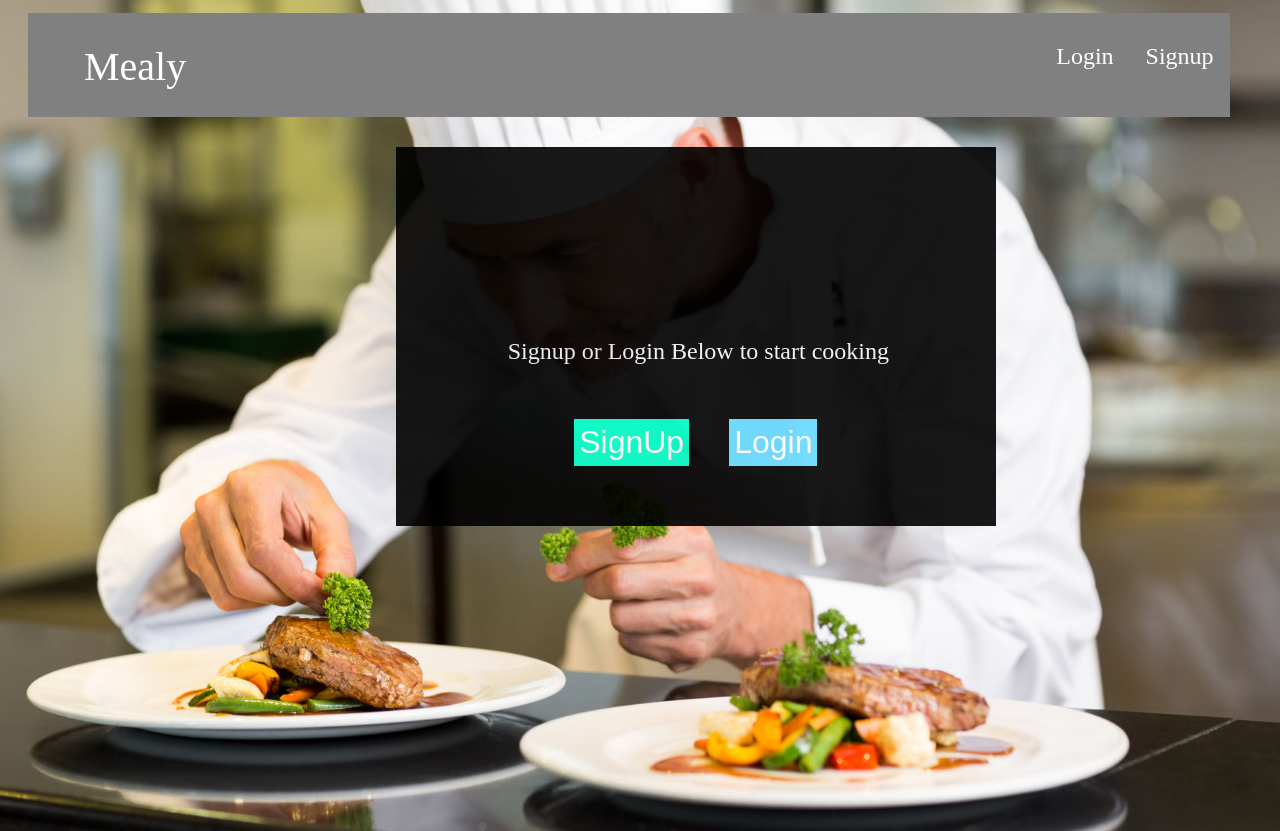
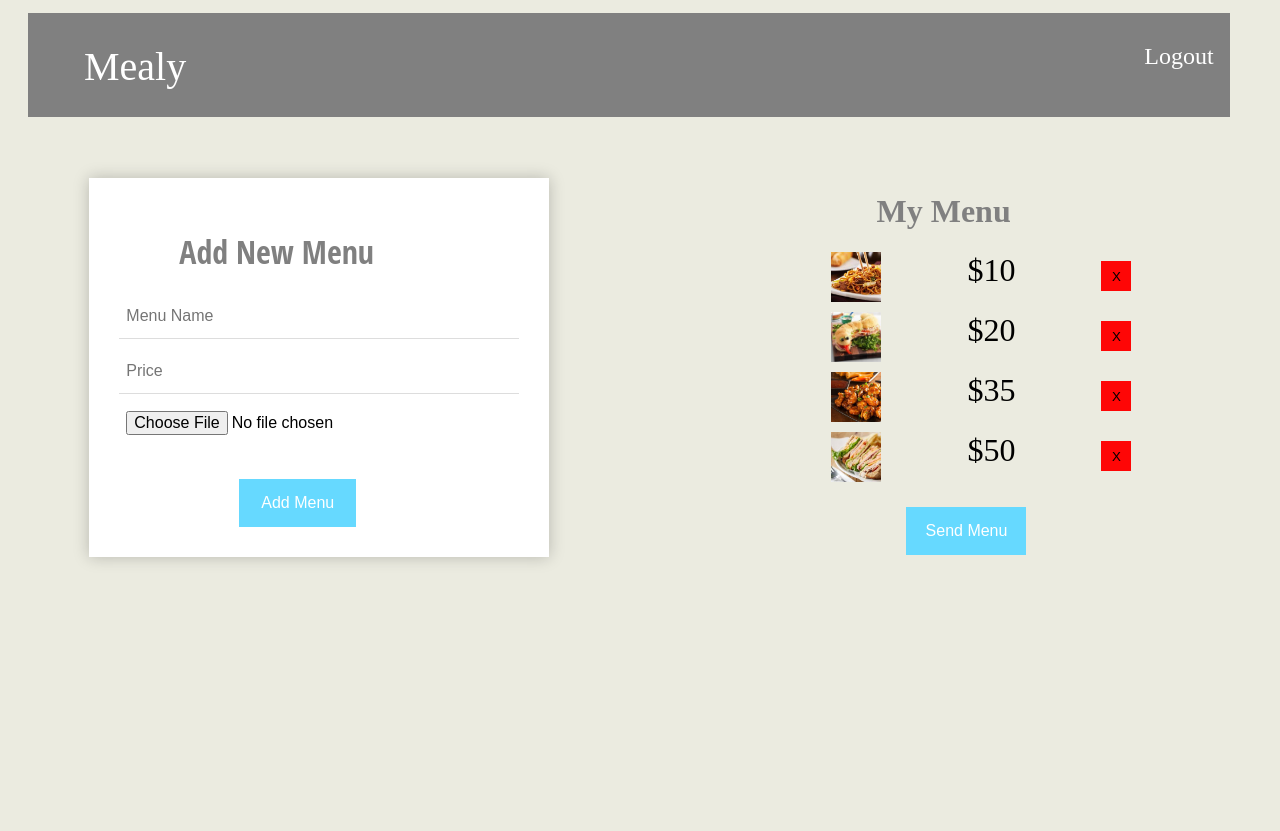
Before and after one commit to cwizard2011/book-a-meal, a plain HTML site: page UI/pages/admin/adminDashboard.html in a window 1280 px wide. Drawn offline with Linux system fonts and the light colour scheme; a web font is replaced by a local one.

Commit message:
FEATURES dashboard to add, edit and delete menu [Finishes #156800275]

```diff
--- /dev/null
+++ b/UI/css/admin/dashboard.css
@@ -0,0 +1,114 @@
+.dashboard-background {
+    background: #ebebe0;
+}
+.menu-div {
+    display: flex;
+    justify-content: space-between;
+}
+.menu-div > div> h1 {
+    color: grey;
+    margin-left:15%;
+}
+#menu-form {
+    margin-left: 5%;
+    margin-top: 5%;
+}
+#add-btn {
+    background: #66d9ff;
+    font-size: 16px;
+    border: none;
+    color: white;
+    margin-left: 30%;
+    margin-top: 5%;
+    padding: 15px 22px;
+}
+#send-btn {
+    background: #66d9ff;
+    font-size: 16px;
+    border: none;
+    color: white;
+    padding: 15px 10px;
+    margin-left: 25%;
+    margin-top: 5%;
+    width: 120px
+}
+.menu-display{
+    display: flex;
+    flex-direction: column;
+    margin-right: 10%;
+    margin-top: 5%
+}
+.menu-display> h1{
+    margin-left: 20%;
+    margin-top: 5%
+}
+.item {
+    display: flex;
+    justify-content: space-between;
+    width: 300px;
+    font-size: 2em;
+    padding-bottom: 10px
+}
+.menu-link {
+    color: blue;
+}
+.menu1 {
+    background: url('../../images/menu1.jpeg');
+    width: 50px;
+    height:50px;
+    background-size: cover
+}
+.menu2 {
+    background: url('../../images/menu2.jpeg');
+    width: 50px;
+    height:50px;
+    background-size: cover
+}
+.menu3 {
+    background: url('../../images/menu3.jpeg');
+    width: 50px;
+    height:50px;
+    background-size: cover
+}
+.menu4 {
+    background: url('../../images/menu4.jpeg');
+    width: 50px;
+    height:50px;
+    background-size: cover
+}
+.del-btn {
+    background: rgba(255, 0, 0, 0.973);
+    width: 30px;
+    height: 30px;
+    border: none;
+}
+@media only screen and (max-width: 768px) {
+    .menu-div {
+        display: flex;
+        flex-direction: column;
+        justify-content: space-between;
+    }
+    .menu-div > div> h1 {
+        font-size: 1.5em;
+        margin-left:5%;
+    }
+    #menu-form {
+        margin-left:10%;
+        margin-top: 5%;
+    }
+    #add-btn {
+        margin-left: 15%;
+    }
+    .menu-display{
+        display: flex;
+        flex-direction: column;
+        justify-content: center;
+    }
+    .item {
+        display: flex;
+        justify-content: space-around;
+        width: 300px;
+        font-size: 1.5em;
+        padding-bottom: 10px
+    }
+}
--- a/UI/css/form.css
+++ b/UI/css/form.css
@@ -10,6 +10,7 @@
 
 }
 .form-style-8 input[type="text"],
+.form-style-8 input[type="file"],
 .form-style-8 input[type="date"],
 .form-style-8 input[type="datetime"],
 .form-style-8 input[type="email"],
@@ -57,6 +58,11 @@
     margin-left: 30%;
     margin-top: 15px;
 }
+.form-style-8 input[type="file"]{
+    font: 16px Arial, Helvetica, sans-serif;
+    height: 45px;
+    border: none;
+}
 .form-style-8 input[type="button"]:hover,
 .form-style-8 input[type="submit"]:hover {
     background:linear-gradient(to bottom, #34CACA 5%, #30C9C9 100%);
@@ -82,6 +88,11 @@
     }
     .form-style-8 input[type="submit"]{
         font-size: 0.7em;
-        padding: 10px 11px;
+        padding: 10px px;
+    }
+    .form-style-8 input[type="file"]{
+        font: 12px Arial, Helvetica, sans-serif;
+        height: 40px;
+        border: none;
     }
 }
--- a/UI/pages/admin/adminDashboard.html
+++ b/UI/pages/admin/adminDashboard.html
@@ -1,42 +1,62 @@
 <!DOCTYPE html>
 <html>
 <head>
+<meta charset="UTF-8">
 <meta name="viewport" content="width=device-width, initial-scale=1.0">
 <link rel="stylesheet" href="https://fonts.googleapis.com/css?family=Shrikhand&effect=emboss">
 <link rel="stylesheet" href="https://fonts.googleapis.com/css?family=Lobster&effect=3d|3d-float|anaglyph">
-<link rel="stylesheet" type="text/css" href="../../css/admin/admin.css">
+<link rel="stylesheet" type="text/css" href="../../css/admin/dashboard.css">
 <link rel="stylesheet" type="text/css" href="../../css/style.css">
+<link rel="stylesheet" type="text/css" href="../../css/form.css">
 
-<title>Admin Panel</title>
+<title>Caterer Dashboard</title>
 <link rel="icon" type="image/png" href="../../images/icon.png" />
 </head>
-<body class="admin-background">
+<body class="dashboard-background">
 <div class= "container">
     <div class="banner">
         <ul class="nav-bar">
-            <li class="home font-effect-emboss"><a href="../../index.html">Mealy</a></li>
+            <li class="home font-effect-emboss"><a href="#">Mealy</a></li>
             <nav class="nav-right">
-                <li><a href="adminlogin.html">Login</a></li>
-                <li><a href="adminsignup.html">Signup</a></li>
+                <li><a href="admin.html">Logout</a></li>
             </nav>
         </ul>
     </div>
-    <div class="card">
-        <header class="header">
-            <h1 class="font-effect-3d">Welcome to the Caterer Panel</h1>
-        </header>
-        <section class="sections">
-            <h1 class="font-effect-3d">Prepare a Menu</h1>
-            <p>Signup or Login Below to start cooking</p>
-        </section>
-        <div class="access-button">
-            <button class="signup-btn"><a class="link-black-background" href="adminsignup.html">SignUp</a></button>
-            <button class="login-btn"><a class="link-black-background" href="adminlogin.html">Login</a></button>
+    <div class="menu-div">
+        <div id="menu-form" class="form-style-8">
+            <h1>Add New Menu</h1>
+            <form>
+                <input id="menu" type="text" placeholder="Menu Name" />
+                <input id="price" type="number" placeholder="Price" />
+                <input id="file" type="file" name="pics" accept="image/*" />
+                <button id="add-btn">Add Menu</button>
+            </form>
+        </div>
+        <div class="menu-display">
+            <h1>My Menu</h1>
+            <div class="item">
+                    <a href="#"><div class="menu1"></div></a>
+                    <div><a>$10</a></div>
+                    <div><button class="del-btn">X</button></div>
+            </div>
+            <div class="item">
+                    <a href="#"><div class="menu2"></div></a>
+                    <div><a>$20</a></div>
+                    <div><button class="del-btn">X</button></div>
+            </div>
+            <div class="item">
+                    <a href="#"><div class="menu3"></div></a>
+                    <div><a>$35</a></div>
+                    <div><button class="del-btn">X</button></div>
+            </div>
+            <div class="item">
+                    <a href="#"><div class="menu4"></div></a>
+                    <div><a>$50</a></div>
+                    <div><button class="del-btn">X</button></div>
+            </div>
+            <button id="send-btn">Send Menu</button>
         </div>
     </div>
-
-
 </div>
-
 </body>
 </html>
```
Also changed, not shown: UI/images/menu1.jpeg (added), UI/images/menu2.jpeg (added), UI/images/menu3.jpeg (added), UI/images/menu4.jpeg (added).
